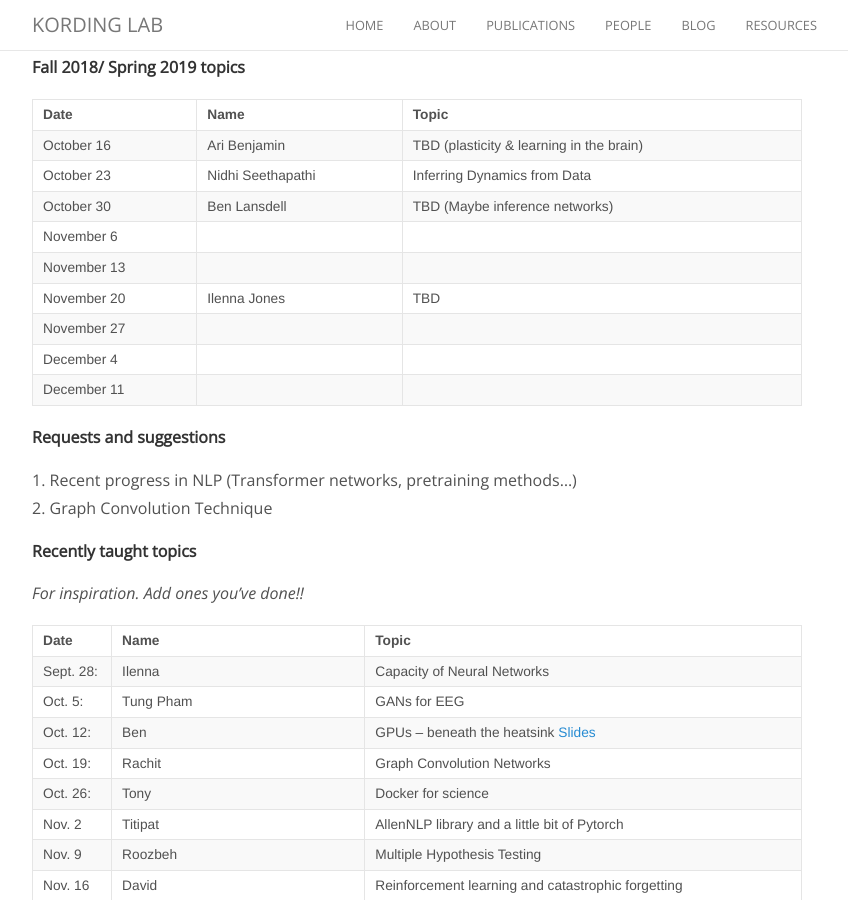
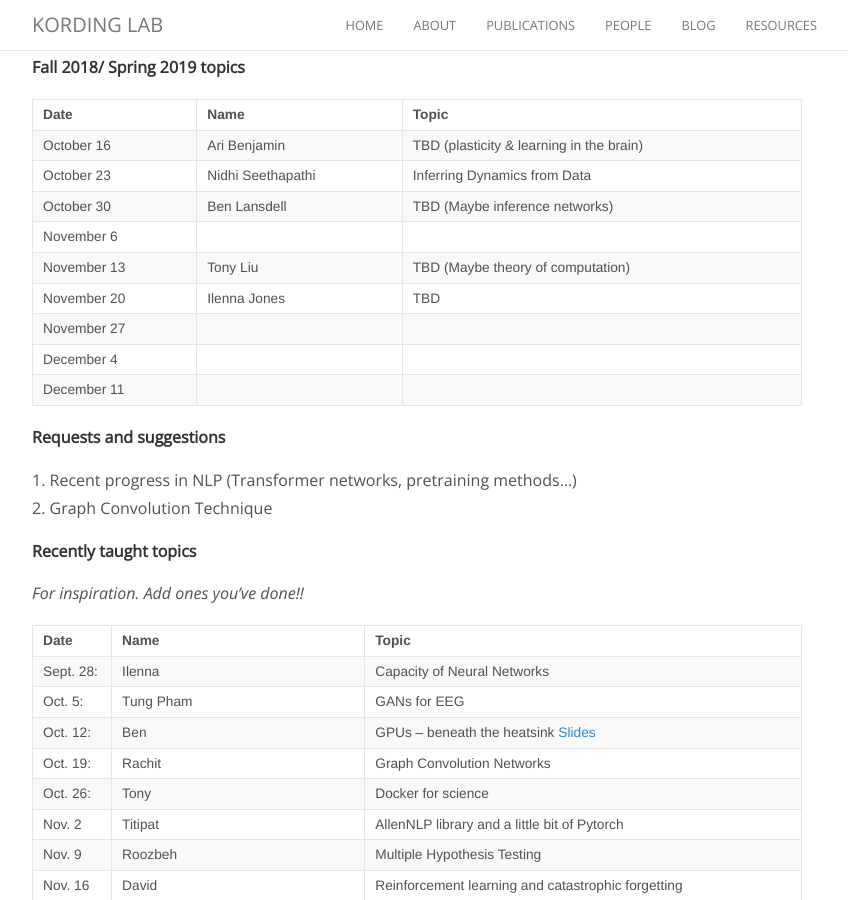
Before and after one commit to KordingLab/KordingLab.github.io, a Jekyll site: the page built from _posts/2018-08-29-upcoming-lab-teaching.md, in a window 1280 px wide and 900 px high, scrolled down 392 px. Shown: the whole window, without its empty margins (223-1071 px from the left). Built offline with Jekyll 4.4.1, drawn with Linux system fonts in a browser that asks for light colours; nearby versions of some CDN libraries; comment, search, counter and statistics services are not loaded.

Commit message:
Update 2018-08-29-upcoming-lab-teaching.md

```diff
--- a/_posts/2018-08-29-upcoming-lab-teaching.md
+++ b/_posts/2018-08-29-upcoming-lab-teaching.md
@@ -21,7 +21,7 @@ Get on the listserve for announcements: https://groups.google.com/forum/#!forum/
 |October 23|Nidhi Seethapathi|Inferring Dynamics from Data|
 |October 30|Ben Lansdell|TBD (Maybe inference networks)|
 |November 6|||
-|November 13|||
+|November 13|Tony Liu| TBD (Maybe theory of computation)|
 |November 20|Ilenna Jones|TBD|
 |November 27|||
 |December 4|||
```
